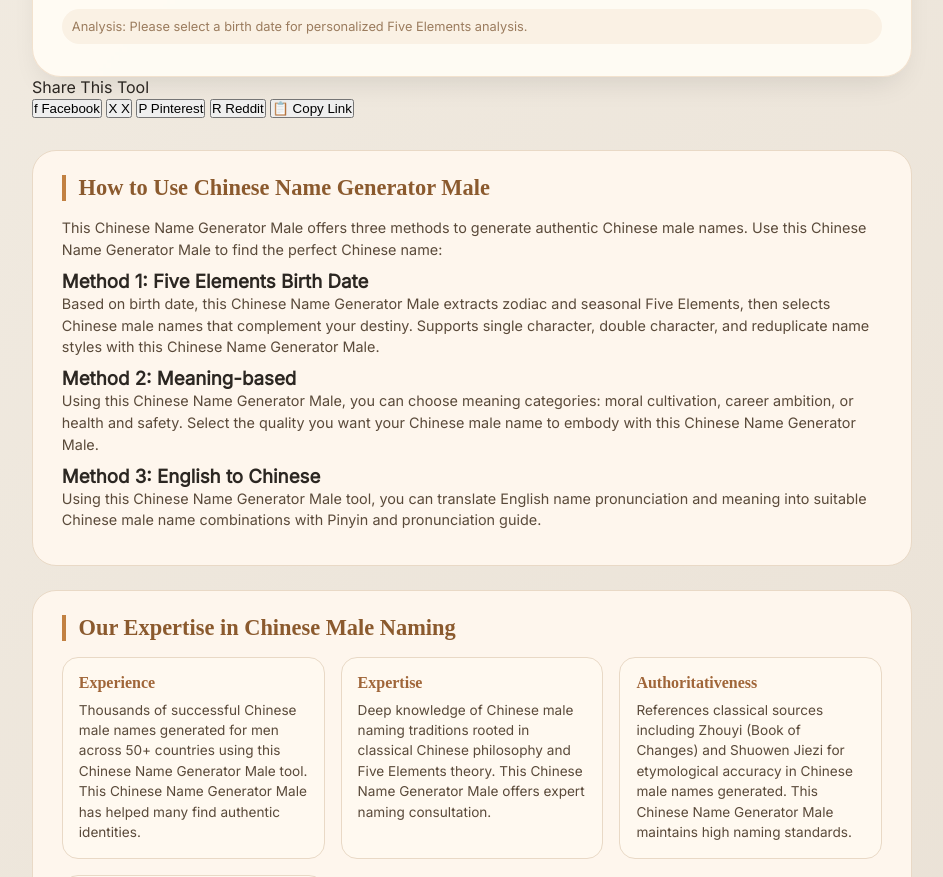
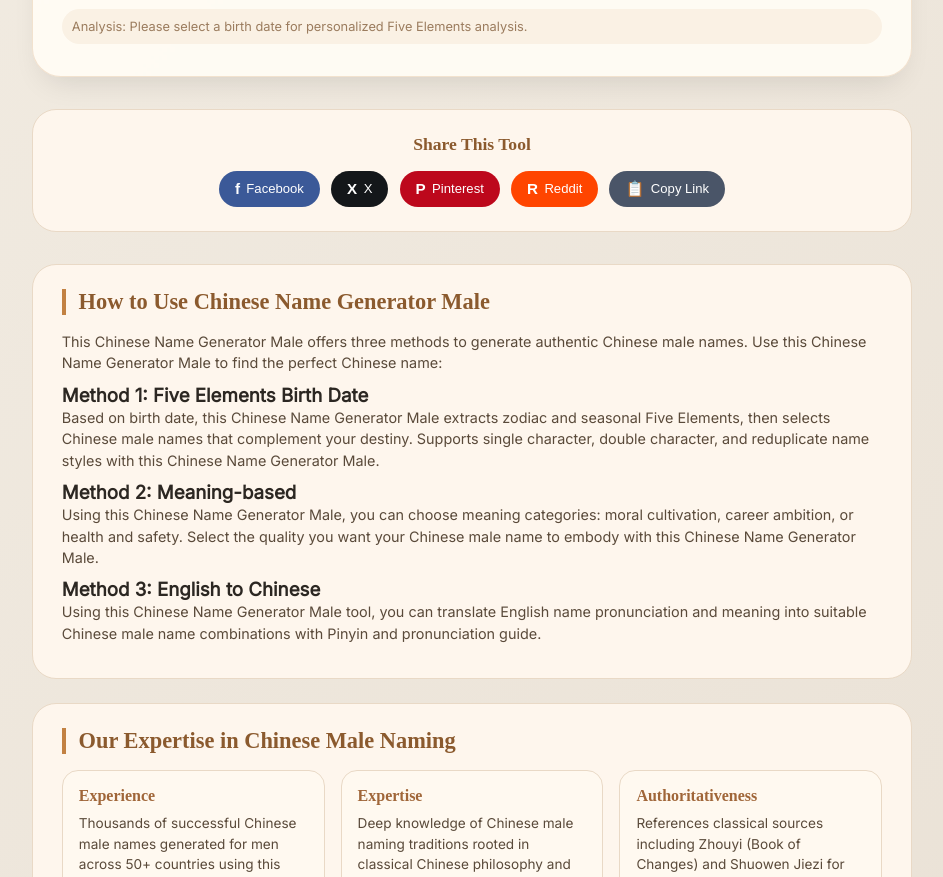
Before and after one commit to 875279933/Chinese-Name-Generator, a website: page index.html in a window 1280 px wide. Shown: the part 1317-2194 px from the top of the page, without its empty margins (168-1111 px from the left). Drawn offline with Linux system fonts and the light colour scheme.

Commit message:
Add files via upload

```diff
--- a/assets/css/style.css
+++ b/assets/css/style.css
@@ -127,6 +127,66 @@
         .loading-text { display: flex; align-items: center; gap: 6px; color: #ad8867; font-weight: 500; font-size: 0.9rem; }
         .api-note { background: #f9efdf; border-radius: 20px; padding: 0.5rem 0.8rem; margin-top: 0.8rem; font-size: 0.7rem; color: #a06639; text-align: center; }
         .cors-warning { background: #ffe6d5; border-left: 4px solid #d9534f; padding: 0.5rem 0.8rem; border-radius: 1rem; margin: 0.5rem 0; font-size: 0.7rem; color: #b1421a; font-weight: 500; }
+        .social-share-section {
+            margin-top: 2rem;
+            background: #fef6ed;
+            border-radius: 1.5rem;
+            padding: 1.5rem 1.8rem;
+            border: 1px solid #e9d9c6;
+        }
+        .social-title {
+            font-family: 'Noto Serif SC', serif;
+            font-size: 1.1rem;
+            font-weight: 600;
+            color: #8b5a2e;
+            margin-bottom: 1rem;
+            text-align: center;
+        }
+        .social-buttons {
+            display: flex;
+            justify-content: center;
+            gap: 0.7rem;
+            flex-wrap: wrap;
+        }
+        .social-btn {
+            display: flex;
+            align-items: center;
+            gap: 0.4rem;
+            padding: 0.55rem 1rem;
+            border: none;
+            border-radius: 40px;
+            font-size: 0.85rem;
+            font-weight: 500;
+            cursor: pointer;
+            transition: all 0.2s ease;
+            color: white;
+        }
+        .social-btn:hover {
+            transform: translateY(-2px);
+            box-shadow: 0 4px 12px rgba(0,0,0,0.15);
+        }
+        .facebook-btn { background: #3b5998; }
+        .facebook-btn:hover { background: #2d4373; }
+        .x-btn { background: #14171a; }
+        .x-btn:hover { background: #0d0f11; }
+        .pinterest-btn { background: #bd081c; }
+        .pinterest-btn:hover { background: #9a0616; }
+        .reddit-btn { background: #ff4500; }
+        .reddit-btn:hover { background: #cc3700; }
+        .copy-btn { background: #4a5568; }
+        .copy-btn:hover { background: #2d3748; }
+        .social-icon {
+            font-size: 0.95rem;
+            font-weight: 600;
+        }
+        .social-text {
+            font-size: 0.82rem;
+        }
+        @media (max-width: 640px) {
+            .social-buttons { gap: 0.5rem; }
+            .social-btn { padding: 0.4rem 0.8rem; font-size: 0.78rem; }
+            .social-text { display: none; }
+        }
         .method-section { margin-top: 2rem; background: #fef6ed; border-radius: 1.5rem; padding: 1.5rem 1.8rem; border: 1px solid #e9d9c6; }
         .method-section h2 { font-family: 'Noto Serif SC', serif; font-size: 1.4rem; font-weight: 600; color: #8b5a2e; margin-bottom: 1rem; border-left: 4px solid #c28142; padding-left: 0.8rem; }
         .method-section p { color: #5a4a3a; line-height: 1.5; margin-bottom: 0.6rem; font-size: 0.9rem; }
```
